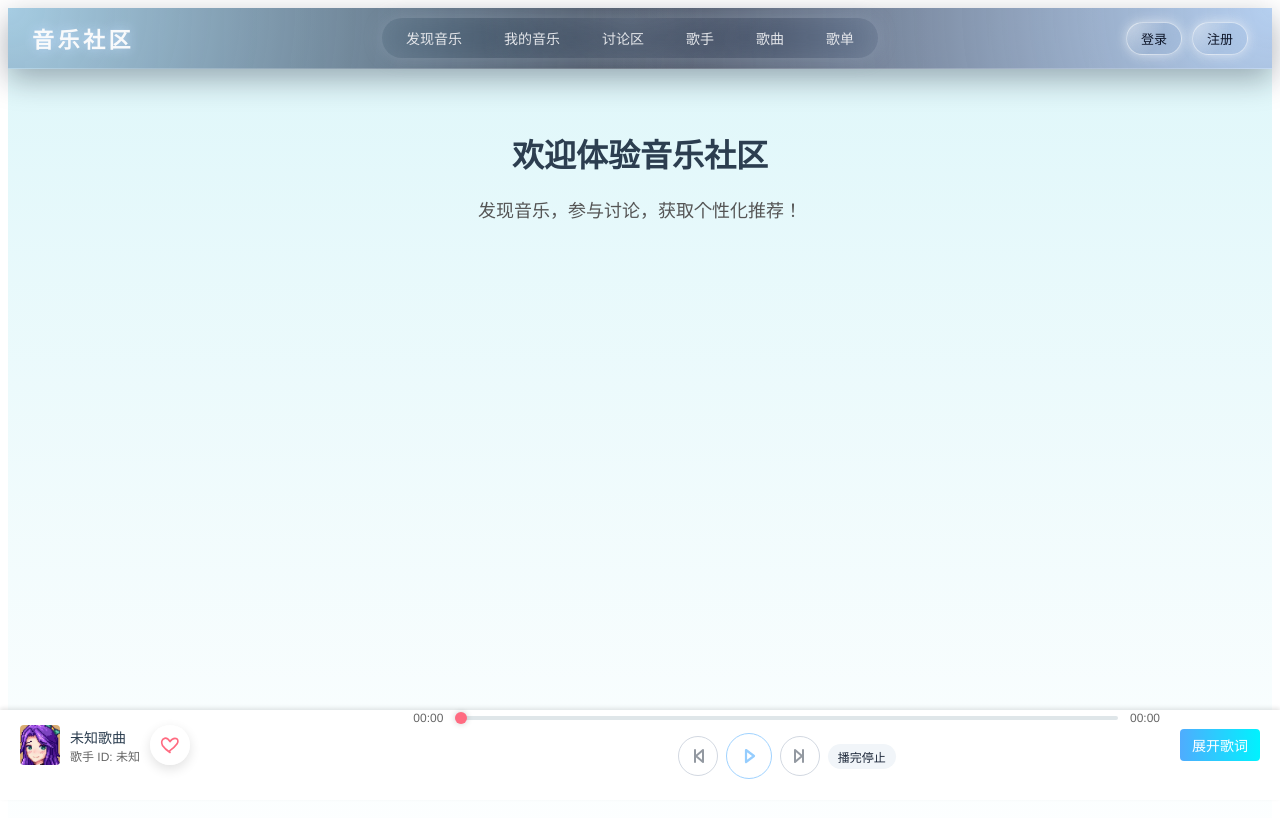
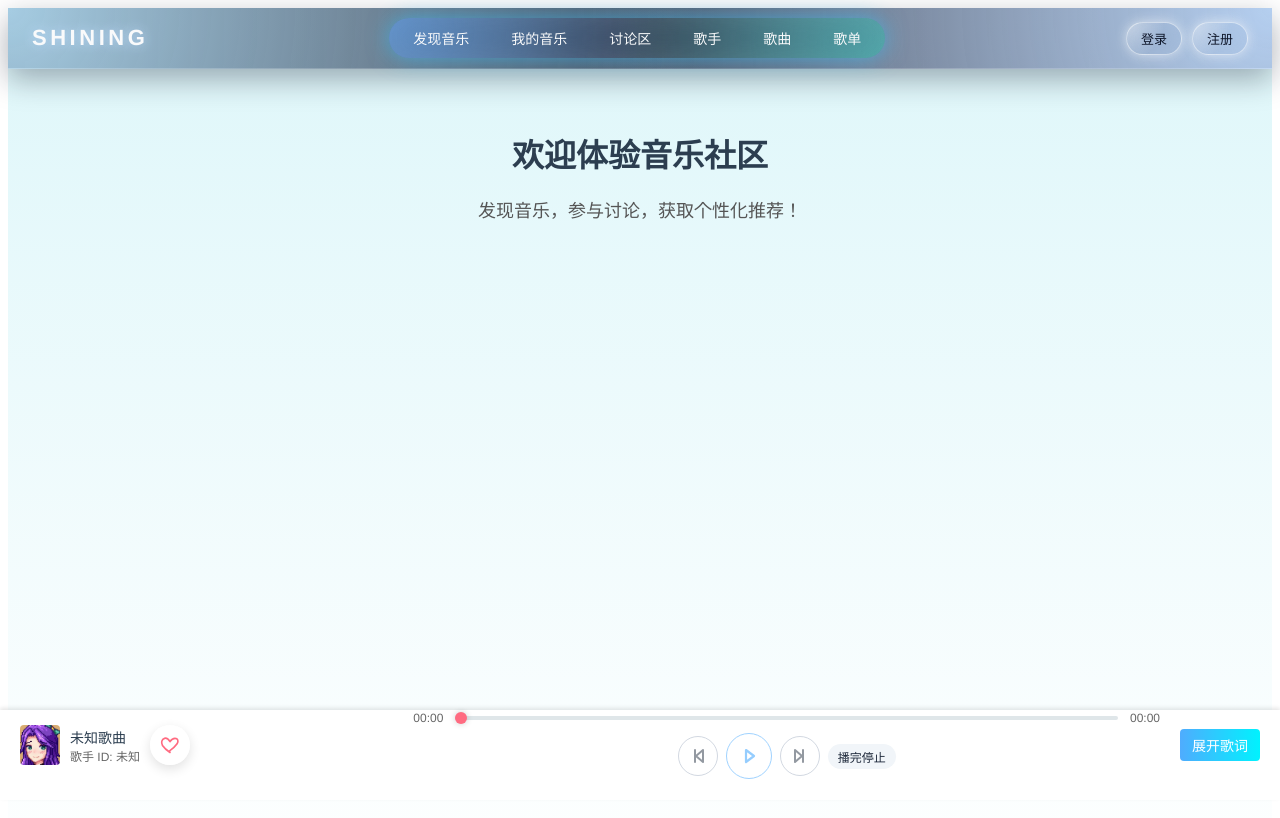
Before and after one commit to Nanami131/Shining-music, a Vue app in the folder shining-ui/: page / in a window 1280 px wide. Shown: the top 818 px of the page. Built offline with nearby package versions, Linux system fonts and the light colour scheme.

Commit message:
顶部栏美化

```diff
--- a/shining-ui/src/components/Header.vue
+++ b/shining-ui/src/components/Header.vue
@@ -1,6 +1,6 @@
 <template>
   <div class="header">
-    <div class="logo">音乐社区</div>
+    <div class="logo">Shining</div>
     <div class="nav">
       <span class="nav-item" @click="goToDiscover">发现音乐</span>
       <span class="nav-item" @click="goToMyMusic">我的音乐</span>
@@ -135,9 +135,11 @@ export default {
   gap: 14px;
   padding: 4px 10px;
   border-radius: 999px;
-  background: radial-gradient(circle at 50% 0%, rgba(148, 163, 184, 0.28), transparent 60%);
+  background:
+    radial-gradient(circle at 0 0, rgba(96, 165, 250, 0.55), transparent 55%),
+    radial-gradient(circle at 100% 100%, rgba(45, 212, 191, 0.45), transparent 55%);
   backdrop-filter: blur(18px);
-  box-shadow: 0 0 18px rgba(148, 163, 184, 0.45);
+  box-shadow: 0 0 22px rgba(56, 189, 248, 0.65);
 }
 .nav-item {
   position: relative;
@@ -145,26 +147,29 @@ export default {
   cursor: pointer;
   padding: 6px 14px;
   border-radius: 999px;
-  color: #e5e7eb;
-  transition: color 0.2s ease, transform 0.2s ease;
+  color: #f9fafb;
+  transition: color 0.2s ease, transform 0.2s ease, box-shadow 0.2s ease;
 }
 .nav-item::before {
   content: '';
   position: absolute;
   inset: 0;
   border-radius: inherit;
-  background: radial-gradient(circle at 0 0, rgba(96, 165, 250, 0.85), transparent 55%),
-              radial-gradient(circle at 100% 100%, rgba(56, 189, 248, 0.85), transparent 55%);
+  background:
+    radial-gradient(circle at 0 0, rgba(129, 230, 217, 0.95), transparent 55%),
+    radial-gradient(circle at 100% 100%, rgba(96, 165, 250, 0.95), transparent 55%);
   opacity: 0;
-  transition: opacity 0.25s ease;
+  transition: opacity 0.25s ease, transform 0.25s ease;
   z-index: -1;
 }
 .nav-item:hover::before {
   opacity: 1;
+  transform: scale(1.06);
 }
 .nav-item:hover {
   color: #0f172a;
   transform: translateY(-1px);
+  box-shadow: 0 0 18px rgba(59, 130, 246, 0.75);
 }
 .actions {
   display: flex;
```
